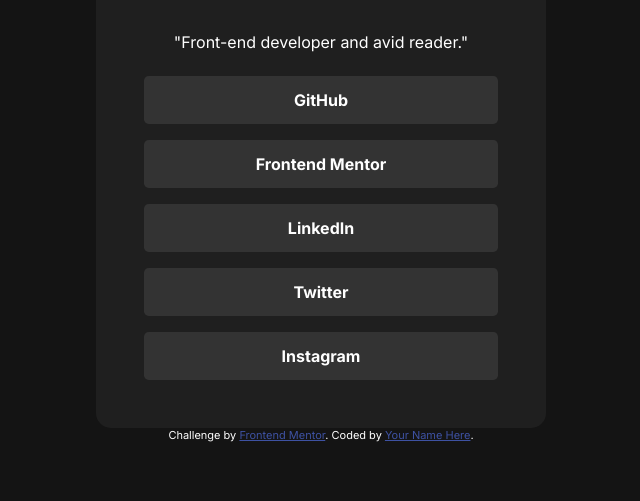
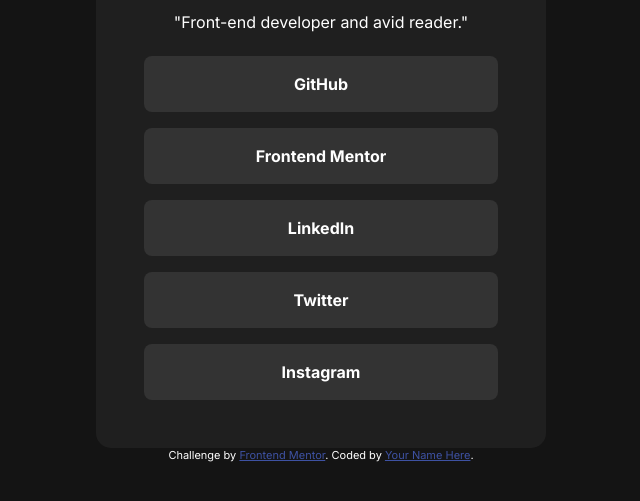
Before and after one commit to BrandonLHaupt/FM-Social-Links-Profile, a plain HTML site: page index.html in a window 1280 px wide. Shown: the part 297-798 px from the top of the page, without its empty margins (319-959 px from the left). Drawn offline with Linux system fonts and the light colour scheme.

Commit message:
Update 1.2
- fixed border radius

```diff
--- a/css/main.css
+++ b/css/main.css
@@ -40,8 +40,8 @@ button {
     border: none;
     background-color: #333333;
     width: 100%;
-    height: 3rem;
-    border-radius: .3rem;
+    height: 3.5rem;
+    border-radius: .5rem;
     color: #fff;
     font-weight: 700;
     font-size: 1rem;
```
